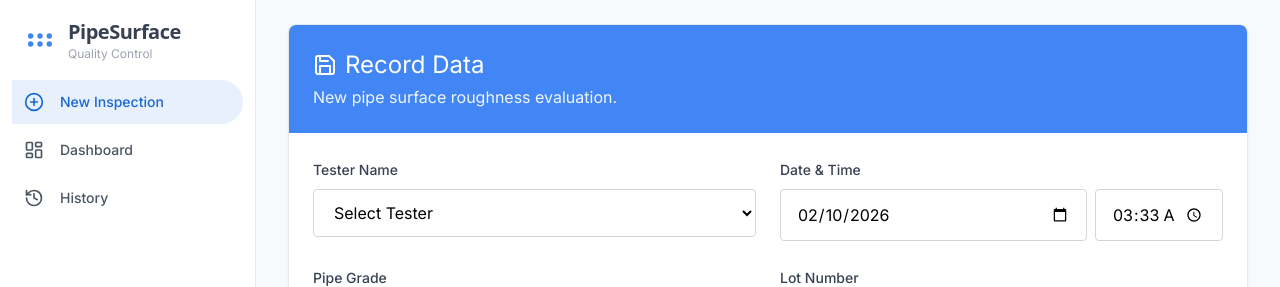
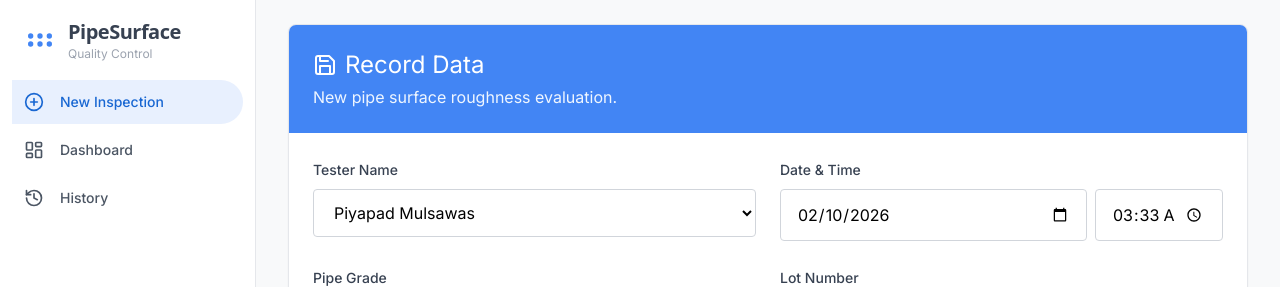
Before and after one commit to aminoza/PipeSurfaceRoughness, a React (Vite) app: page / in a window 1280 px wide. Shown: the top 287 px of the page. Built offline with nearby package versions, Linux system fonts and the light colour scheme.

Commit message:
feat: Add Piyapad Mulsawas to tester list
Includes this new tester in the `InspectionForm` and `InspectionHistory` components. Also sets this new tester as the default for new inspections.

```diff
--- a/components/InspectionForm.tsx
+++ b/components/InspectionForm.tsx
@@ -4,6 +4,7 @@ import { InspectionData } from '../types';
 import { Loader2, CheckCircle, AlertCircle, Save, HelpCircle } from 'lucide-react';
 
 const TESTER_NAMES = [
+  "Piyapad Mulsawas",
   "Kriengsak Tarasri",
   "Thanon Kahadit",
   "Jarun Thaijaroen",
@@ -53,7 +54,7 @@ export const InspectionForm: React.FC = () => {
   };
 
   const [formData, setFormData] = useState<Omit<InspectionData, 'id' | 'createdAt'>>({
-    tester: '',
+    tester: 'Piyapad Mulsawas',
     date: getLocalDate(),
     time: getLocalTime(),
     grade: '',
@@ -177,7 +178,7 @@ export const InspectionForm: React.FC = () => {
   const handleSuccess = () => {
     setSuccess(true);
     setFormData({
-      tester: '',
+      tester: 'Piyapad Mulsawas',
       date: getLocalDate(),
       time: getLocalTime(),
       grade: '',
--- a/components/InspectionHistory.tsx
+++ b/components/InspectionHistory.tsx
@@ -4,6 +4,7 @@ import { InspectionData } from '../types';
 import { Trash2, Search, FileText, Download, Box, Edit, X, Save, Users, ChevronDown, Check, Filter } from 'lucide-react';
 
 const TESTER_NAMES = [
+  "Piyapad Mulsawas",
   "Kriengsak Tarasri",
   "Thanon Kahadit",
   "Jarun Thaijaroen",
```
